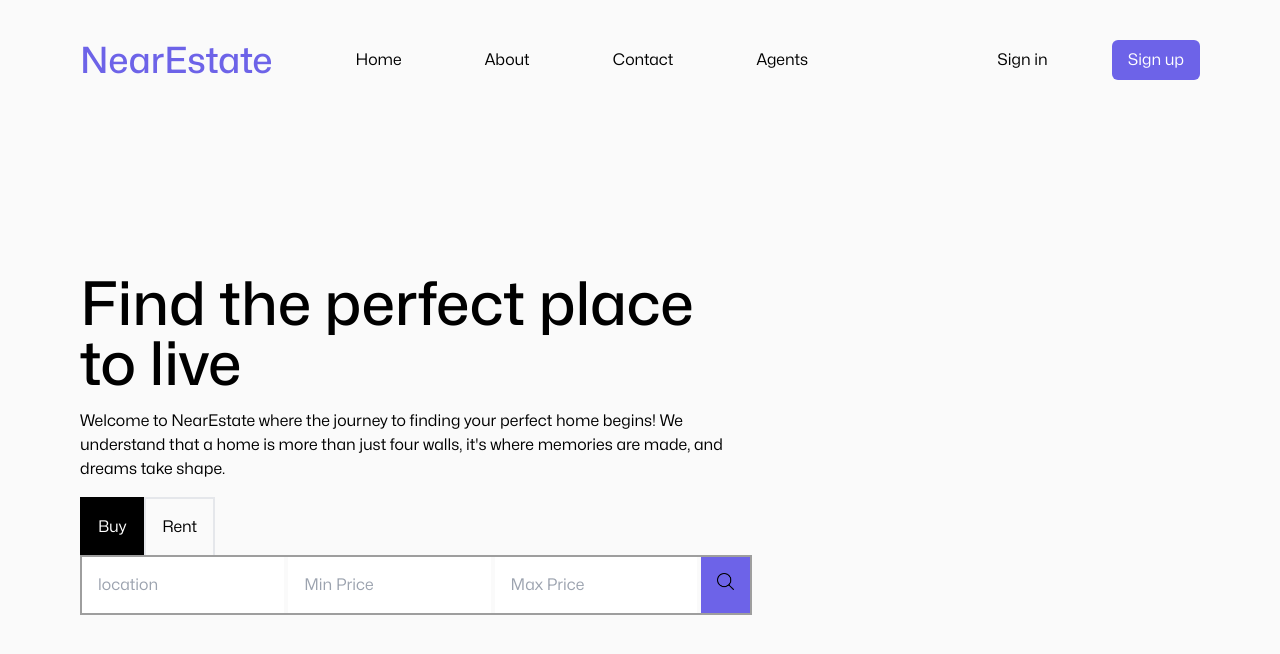
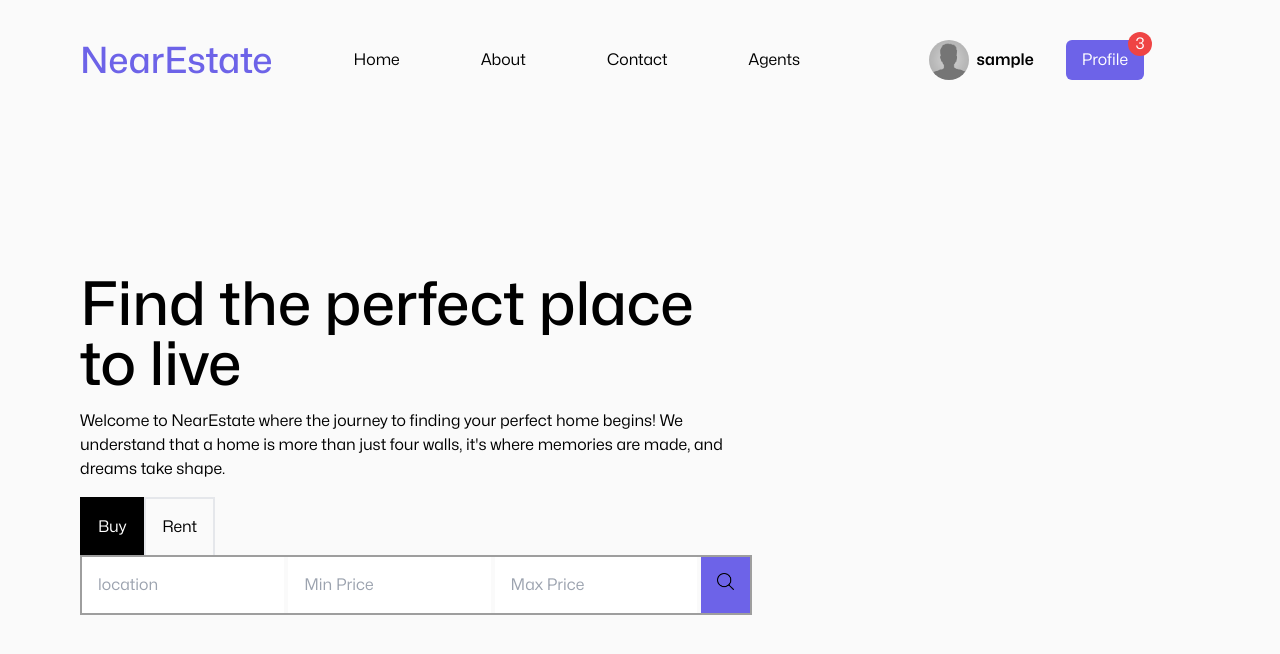
Before and after one commit to Vivek-68/Near-Estate, a React (Vite) app in the folder client/: page / in a window 1280 px wide. Shown: the top 654 px of the page. Built offline with nearby package versions, Linux system fonts and the light colour scheme; sample sign-in values are in the browser's storage.

Commit message:
added auth context

```diff
--- a/client/src/App.jsx
+++ b/client/src/App.jsx
@@ -7,6 +7,7 @@ import SinglePage from './pages/SinglePage'
 import ProfilePage from './pages/ProfilePage'
 import RegisterPage from './pages/RegisterPage'
 import LoginPage from './pages/LoginPage'
+import RequireAuth from './RequireAuth'
 
 const App = () => {
   return (
@@ -15,9 +16,12 @@ const App = () => {
         <Route index element={<HomePage/>} />
         <Route path='/list' element={<ListPage/>} />
         <Route path='/:id' element = {<SinglePage/>} />
-        <Route path='/profile' element = {<ProfilePage/>} />
+
         <Route path='/register' element = {<RegisterPage/>} />
         <Route path='/login' element = {<LoginPage/>} />
+      </Route>
+      <Route path='/' element= {<RequireAuth/>}>
+        <Route path='/profile' element = {<ProfilePage/>} />
       </Route>
     </Routes>
   )
--- /dev/null
+++ b/client/src/RequireAuth.jsx
@@ -0,0 +1,28 @@
+import React, { useContext, useEffect } from 'react'
+import Navbar from './components/Navbar';
+import { AuthContext } from './context/AuthContext'
+import { useNavigate, Outlet } from 'react-router-dom';
+
+
+const RequireAuth = () => {
+    const {currentUser} = useContext(AuthContext);
+    const navigate = useNavigate();
+    useEffect(() => {
+      if(!currentUser){
+       return navigate('/login');
+      }
+
+    }, []);
+
+  return (
+    <>
+    <div className="md:hidden top-0 w-screen h-[max(7.5dvh,2.5rem)] fixed z-0 bg-[#FAFAFA]"></div>
+    <div className="max-[767px]:pt-4 max-w-[95rem] lg:h-screen m-auto px-5 md:px-20 ">
+      <Navbar />
+      <Outlet />
+    </div>
+  </>
+  )
+}
+
+export default RequireAuth
--- a/client/src/components/Navbar.jsx
+++ b/client/src/components/Navbar.jsx
@@ -1,10 +1,11 @@
-import React, { useState } from 'react'
-import { userData } from '../lib/dummydata';
+import React, { useContext, useState } from 'react'
+import { userData } from '../lib/dummydata.js';
 import { Link } from 'react-router-dom';
+import { AuthContext } from '../context/AuthContext';
 
 const Navbar = () => {
   const [openMenu,setOpenMenu] = useState(false);
-  const user = null;
+  const {currentUser} = useContext(AuthContext);
   return (
     <>
     <nav className='h-[7.5rem] hidden md:flex justify-between items-center max-[900px]:gap-6 '>
@@ -16,12 +17,12 @@ const Navbar = () => {
             <a href="">Agents</a>
         </div>
         {
-          user?
+          currentUser?
           <div className='flex justify-end items-center gap-6 lg:gap-8 w-[35%] max-[900px]:text-[14px] ml-3'>
 
             <Link className='flex items-center gap-2' to= '/profile'>
-            <img className='h-[2.5rem] w-[2.5rem] object-cover rounded-full' src={userData.img} alt="Could not load image" />
-            <p className='font-semibold'>{userData.name}</p>
+            <img className='h-[2.5rem] w-[2.5rem] object-cover rounded-full' src={currentUser?.avatar || '/icons/noavatar.jpg'} alt="Could not load image" />
+            <p className='font-semibold'>{currentUser?.username}</p>
             </Link>
             <Link to="/profile" className='text-white bg-lilac rounded-md px-4 py-2'>Profile</Link>
             <span className='w-[1.5rem] h-[1.5rem]  text-center rounded-full text-white bg-red-500 relative bottom-4 right-9 lg:right-12'>3</span>
--- /dev/null
+++ b/client/src/context/AuthContext.jsx
@@ -0,0 +1,20 @@
+import { createContext, useState } from "react";
+
+const AuthContext = createContext();
+
+const AuthContextProvider = ({children}) =>{
+const [currentUser,setCurrentUser] = useState(
+    JSON.parse(localStorage.getItem("user")) || null
+);
+const updateUser = (user) =>{
+    localStorage.setItem("user",user);
+    setCurrentUser(JSON.parse(user));
+}
+return (
+<AuthContext.Provider value={{currentUser,updateUser}}>
+    {children}
+</AuthContext.Provider>
+)
+}
+
+export {AuthContext,AuthContextProvider};
--- a/client/src/main.jsx
+++ b/client/src/main.jsx
@@ -3,11 +3,15 @@ import ReactDOM from 'react-dom/client'
 import App from './App.jsx'
 import './index.css'
 import {BrowserRouter} from 'react-router-dom'
+import { AuthContextProvider } from './context/AuthContext.jsx'
 
 ReactDOM.createRoot(document.getElementById('root')).render(
   <React.StrictMode>
+
     <BrowserRouter>
+    <AuthContextProvider>
     <App />
+    </AuthContextProvider>
     </BrowserRouter>
   </React.StrictMode>,
 )
--- a/client/src/pages/LoginPage.jsx
+++ b/client/src/pages/LoginPage.jsx
@@ -1,6 +1,7 @@
-import { useState } from "react"
+import { useContext, useState } from "react"
 import { useNavigate } from "react-router-dom"
 import apiRequest from "../lib/apiRequest.js";
+import { AuthContext } from "../context/AuthContext.jsx";
 
 export default function LoginPage() {
 
@@ -8,6 +9,7 @@ export default function LoginPage() {
     email:'',password:''
   })
   const [error,setError] = useState();
+  const {updateUser} = useContext(AuthContext);
   const navigate = useNavigate();
   const handleChange = (e) =>{
     setForm(prev => ({...prev,[e.target.name]:e.target.value}))
@@ -16,6 +18,7 @@ export default function LoginPage() {
       e.preventDefault();
         try{
           const response = await apiRequest.post('/auth/login',form);
+          updateUser(JSON.stringify(response.data.data));
           setError("");
           navigate("/");
         }
--- a/client/src/pages/ProfilePage.jsx
+++ b/client/src/pages/ProfilePage.jsx
@@ -1,15 +1,18 @@
-import React, { useState } from 'react'
+import React, { useContext, useState } from 'react'
 import { userData,listData } from '../lib/dummydata.js'
 import Card from '../components/Card'
 import apiRequest from '../lib/apiRequest.js';
 import { useNavigate } from 'react-router-dom';
+import { AuthContext } from '../context/AuthContext.jsx';
 
 const ProfilePage = () => {
     const [chat,setChat] = useState(true);
     const navigate = useNavigate();
+    const {currentUser,updateUser} = useContext(AuthContext);
     const handleClick = async() =>{
         try {
             const response = await apiRequest.delete("/auth/logout");
+            updateUser(null);
             navigate('/login')
         } catch (error) {
             console.log(error);
@@ -28,9 +31,9 @@ const ProfilePage = () => {
                 <button className='px-2 py-1.5 sm:px-4 text-[14px] sm:text-[1rem] sm:py-3 rounded-md text-white bg-lilac'>Update Profile</button>
             </div>
             <div className=' flex flex-col pt-4 gap-4'>
-                <span className=' flex gap-4 items-center'>Avatar : <img src={userData.img} className='h-[2.25rem] w-[2.25rem] rounded-full object-cover' alt="Could not load image" /></span>
-                <span >Username:  <span className='m-4'>{userData.name}</span></span>
-                <span >Email:  <span className='m-4'>{'john2123@gmail.com'}</span></span>
+                <span className=' flex gap-4 items-center'>Avatar : <img src={currentUser?.avatar || '/icons/noavatar.jpg'} className='h-[2.25rem] w-[2.25rem] rounded-full object-cover' alt="Could not load image" /></span>
+                <span >Username:  <span className='m-4'>{currentUser?.username}</span></span>
+                <span >Email:  <span className='m-4'>{currentUser?.email}</span></span>
                 <button onClick={handleClick} className='px-2 py-1.5 sm:px-4 text-[14px] sm:text-[1rem] w-[5rem] sm:w-[7.5rem] sm:py-3 rounded-md text-white bg-lilac'>Logout</button>
             </div>
             <div className='flex justify-between items-center mt-4'>
@@ -39,7 +42,7 @@ const ProfilePage = () => {
             </div>
             <div className='flex flex-col gap-4 md:h-[60vh] overflow-y-auto pt-4'>
             {
-                listData.map((item) => <div className='max-h-[20rem]'><Card key={item.id} {...item}/></div>)
+                listData.map((item) => <div key={item.id} className='max-h-[20rem]'><Card  {...item}/></div>)
             }
             </div>
 
```
Also changed, not shown: client/public/icons/noavatar.jpg (added), 1 other file (tests, documents, lock files or other folders).
